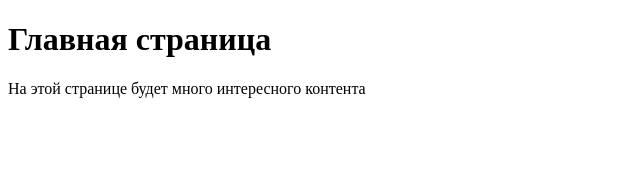
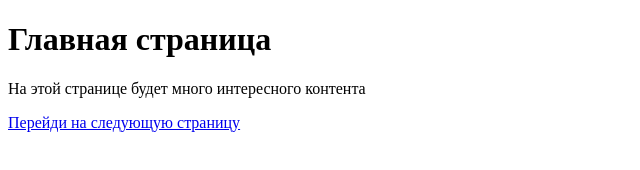
Before and after one commit to BurJun/git-htmlacademy-, a plain HTML site: page index.html in a window 1280 px wide. Shown: the whole page, without its empty margins (0-640 px from the left). Drawn offline with Linux system fonts and the light colour scheme.

Commit message:
feat: added a link to the about page

```diff
--- a/index.html
+++ b/index.html
@@ -10,5 +10,8 @@
   <p>
     На этой странице будет много интересного контента
   </p>
+  <a href="pages/about.html">
+    Перейди на следующую страницу
+  </a>
 </body>
 </html>
```
